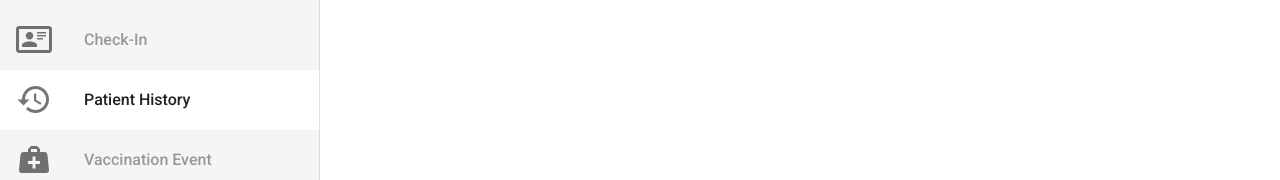
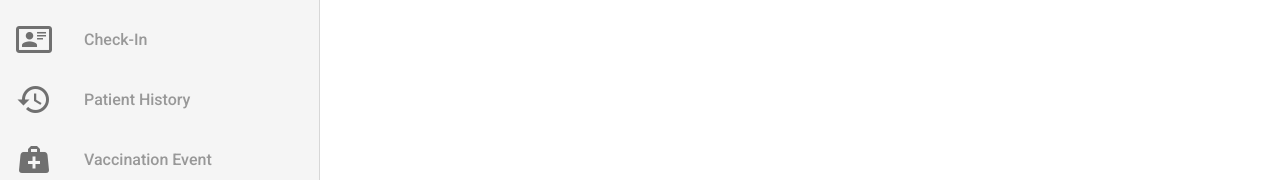
Before and after one commit to david-fraley/MassVaccinationSystem, a Vue app in the folder PointOfDispensingApp/: page /PatientHistory#/UserLogin in a window 1280 px wide. Shown: the part 127-307 px from the top of the page. Built offline with nearby package versions, Linux system fonts and the light colour scheme; what v-mask would draw is missing.

Commit message:
Updating App.vue

```diff
--- a/PointOfDispensingApp/src/App.vue
+++ b/PointOfDispensingApp/src/App.vue
@@ -107,7 +107,7 @@
         return this.$store.getters.isCheckInPageDisabled
       },
       isPatientHistoryPageDisabled() {
-        return false;//this.$store.getters.isPatientHistoryPageDisabled
+        return this.$store.getters.isPatientHistoryPageDisabled
       },
       isVaccinationEventPageDisabled() {
         return this.$store.getters.isVaccinationEventPageDisabled
```
